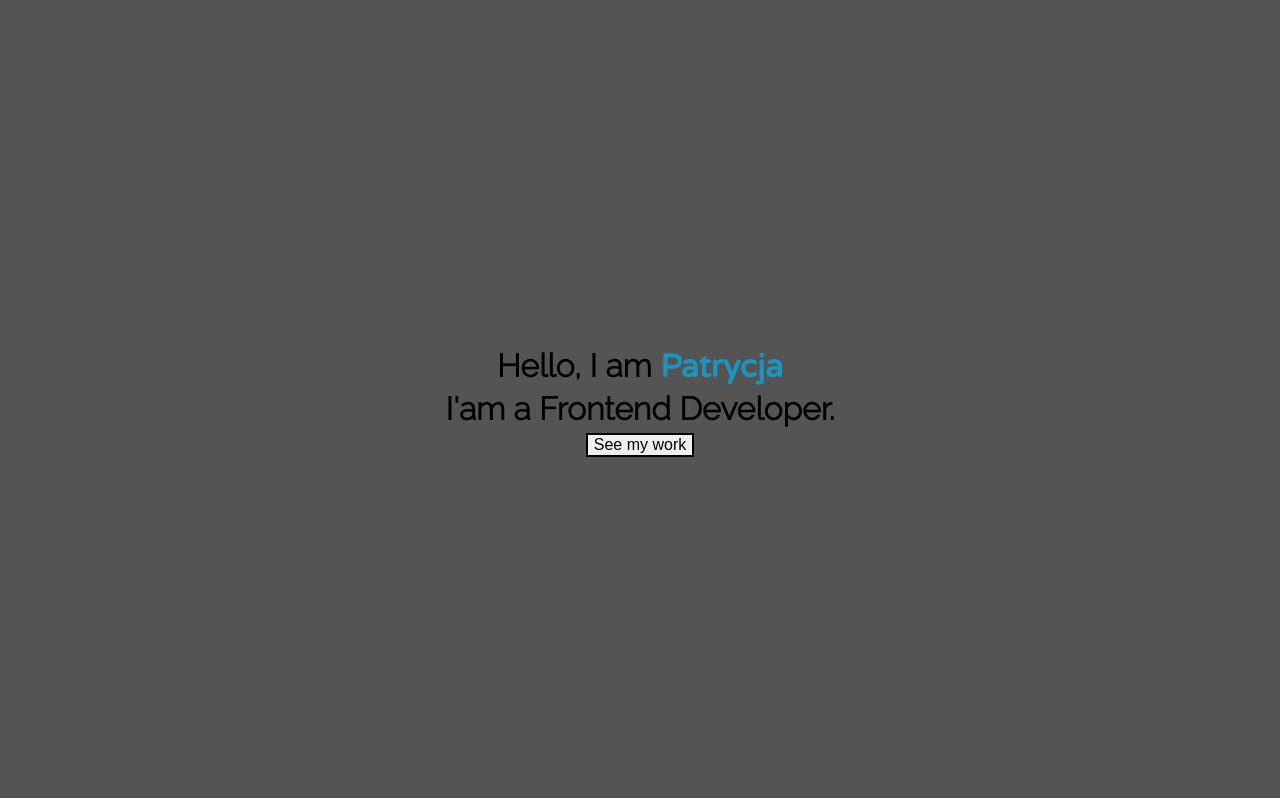
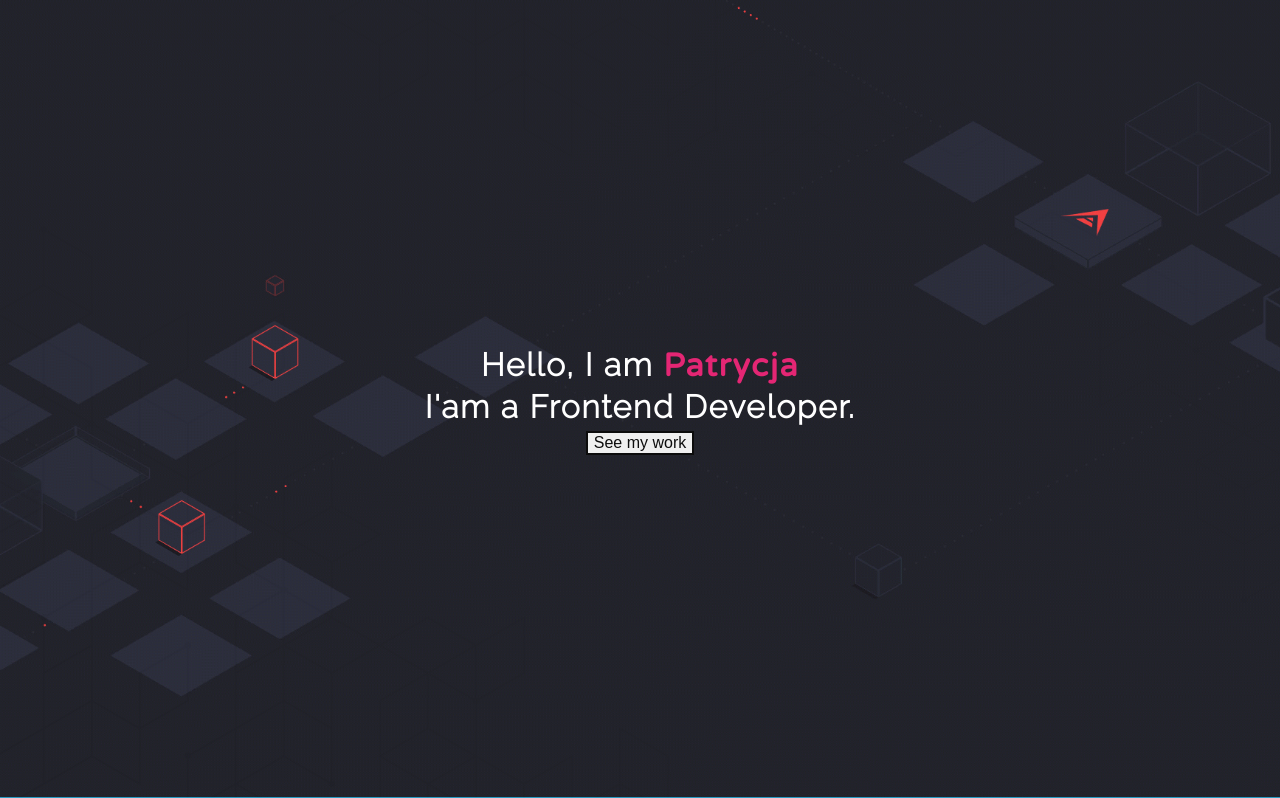
Before and after one commit to Patka879/my-portfolio, a React (Create React App) app: page /experience in a window 1280 px wide. Shown: the top 798 px of the page. Built offline with nearby package versions, Linux system fonts and the light colour scheme.

Commit message:
background of welcome-message changed

```diff
--- a/package.json
+++ b/package.json
@@ -8,7 +8,6 @@
     "@testing-library/user-event": "^13.5.0",
     "react": "^17.0.2",
     "react-dom": "^17.0.2",
-    "react-modal": "^3.16.1",
     "react-router-dom": "^6.2.2",
     "react-scripts": "^5.0.1",
     "web-vitals": "^2.1.4"
--- a/src/Components/WelcomePage.js
+++ b/src/Components/WelcomePage.js
@@ -2,7 +2,7 @@
     return(
         <div className='welcome-container'>
             <div className='welcome-message'>
-                <h1 className='welcome-header'>Hello, I am <span>Patrycja</span></h1>
+                <h1 className='welcome-header'>Hello, I am <span className='name'>Patrycja</span></h1>
                 <h1 className='welcome-header'>I'am a Frontend Developer.</h1>
                 <a href='#anchor'>
                     <button className='welcome-btn'>See my work </button>
--- a/src/style.css
+++ b/src/style.css
@@ -333,41 +333,45 @@
     }
     .welcome-container {
         width: 100%;
-        background-color: #555454;
+        background-image: url(.//images/background.gif);
+        background-size: cover;
+        opacity: 0.95;
         height: 100vh;
         display: flex;
         justify-content: center;
         align-items: center;
         font-family: 'Raleway', sans-serif;
+        border-bottom: 3px solid rgb(28, 149, 190)
     }
     .welcome-message {
         margin: 0 auto;
         text-align: center;
+        color: #fff;
+        letter-spacing: 0.1em;
     }
     .welcome-header{
         margin: 5px;
     }
     .welcome-btn {
-        transition: all .5s ease;
+        transition: all .6s ease;
         color: #fff;
-        border: 3px solid white;
+        border: 2px solid #fff;
         font-family:'Montserrat', sans-serif;
         text-align: center;
         line-height: 1;
         font-size: 17px;
         background-color : transparent;
-        padding: 10px 20px;
+        padding: 15px 30px;
         outline: none;
-        border-radius: 4px;
         margin-top: 10px;
+        cursor: pointer;
     }
     .welcome-btn:hover {
-        color:#cbd2d4;
-        background-color:#2d2d2d;
-        border-color:#2d2d2d;
+        background-color:rgb(28, 149, 190);
+        border-color:rgb(28, 149, 190);
     }
-    span {
-        color:rgb(28, 149, 190);
+    .name {
+        color:#e31b6d;
         font-family: 'Varela Round', sans-serif;
     }
     #anchor {
```
Also changed, not shown: src/images/background.gif (added), 1 other file (tests, documents, lock files or other folders).
